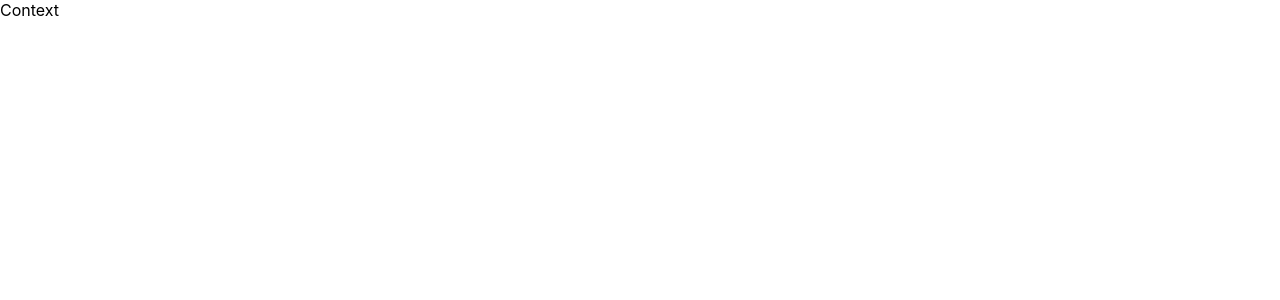
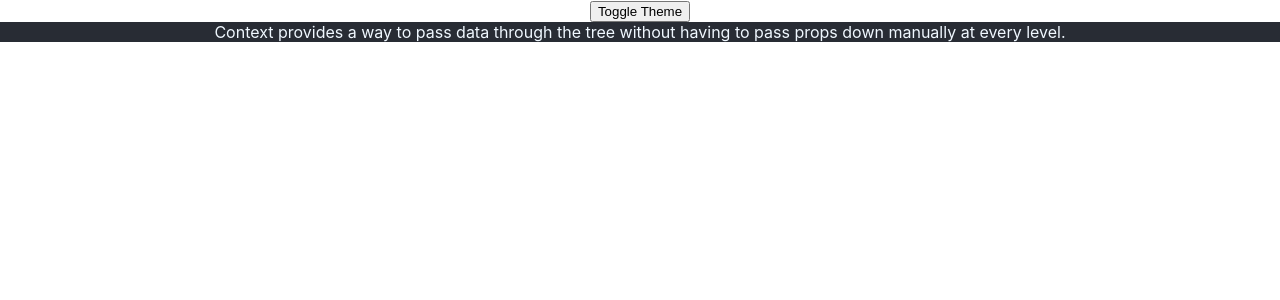
Before and after one commit to MinhAnh2610/TIkTok, a React (Create React App) app: page / in a window 1280 px wide. Shown: the top 300 px of the page. Built offline with nearby package versions, Linux system fonts and the light colour scheme.

Commit message:
useContext + Context

```diff
--- a/src/App.css
+++ b/src/App.css
@@ -36,3 +36,8 @@
     transform: rotate(360deg);
   }
 }
+
+.dark {
+  color: aliceblue;
+  background-color: #282c34;
+}
--- a/src/App.js
+++ b/src/App.js
@@ -1,7 +1,12 @@
 import Content from "./Content";
+import { useContext } from "react";
+import { ThemeContext } from "./ThemeContext";
+import "./App.css";
 function App() {
+  const context = useContext(ThemeContext);
   return (
     <div className="App">
+      <button onClick={context.toggleTheme}>Toggle Theme</button>
       <Content />
     </div>
   );
--- a/src/Content.js
+++ b/src/Content.js
@@ -1,7 +1,8 @@
+import Paragraph from "./Paragraph";
 function Content() {
   return (
     <div>
-      Context
+      <Paragraph />
     </div>
   );
 }
--- /dev/null
+++ b/src/Paragraph.js
@@ -0,0 +1,13 @@
+import { useContext } from "react";
+import { ThemeContext } from "./ThemeContext";
+function Paragraph() {
+  const context = useContext(ThemeContext);
+  return (
+    <div className={context.theme}>
+      Context provides a way to pass data through the tree without having to
+      pass props down manually at every level.
+    </div>
+  );
+}
+
+export default Paragraph;
--- /dev/null
+++ b/src/ThemeContext.js
@@ -0,0 +1,16 @@
+import { useState, createContext } from "react";
+const ThemeContext = createContext();
+function ThemeProvider({ children }) {
+  const [theme, setTheme] = useState("dark");
+
+  const toggleTheme = () => {
+    setTheme(theme === "dark" ? "light" : "dark");
+  };
+
+  const value = { theme, toggleTheme };
+  return (
+    <ThemeContext.Provider value={value}>{children}</ThemeContext.Provider>
+  );
+}
+
+export { ThemeContext, ThemeProvider };
--- a/src/index.js
+++ b/src/index.js
@@ -1,8 +1,9 @@
-import React from 'react';
-import ReactDOM from 'react-dom/client';
-import './index.css';
-import App from './App';
-import reportWebVitals from './reportWebVitals';
+import React from "react";
+import ReactDOM from "react-dom/client";
+import "./index.css";
+import App from "./App";
+import reportWebVitals from "./reportWebVitals";
+import { ThemeProvider } from "./ThemeContext";
 
 // Fake comments
 function emitComment(id) {
@@ -11,18 +12,20 @@ function emitComment(id) {
       new CustomEvent(`lesson-${id}`, {
         detail: `Comment ${id}`,
       })
-    )
-  }, 2000)
+    );
+  }, 2000);
 }
 
-emitComment(1)
-emitComment(2)
-emitComment(3)
+emitComment(1);
+emitComment(2);
+emitComment(3);
 
-const root = ReactDOM.createRoot(document.getElementById('root'));
+const root = ReactDOM.createRoot(document.getElementById("root"));
 root.render(
   <React.StrictMode>
-    <App />
+    <ThemeProvider>
+      <App />
+    </ThemeProvider>
   </React.StrictMode>
 );
 
```
